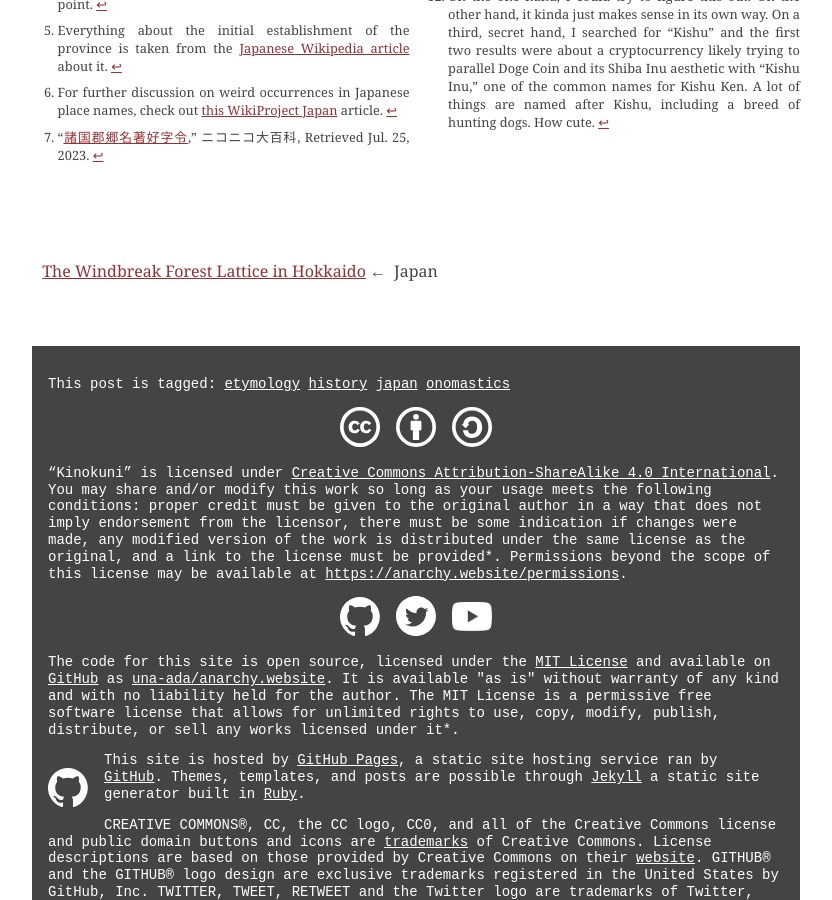
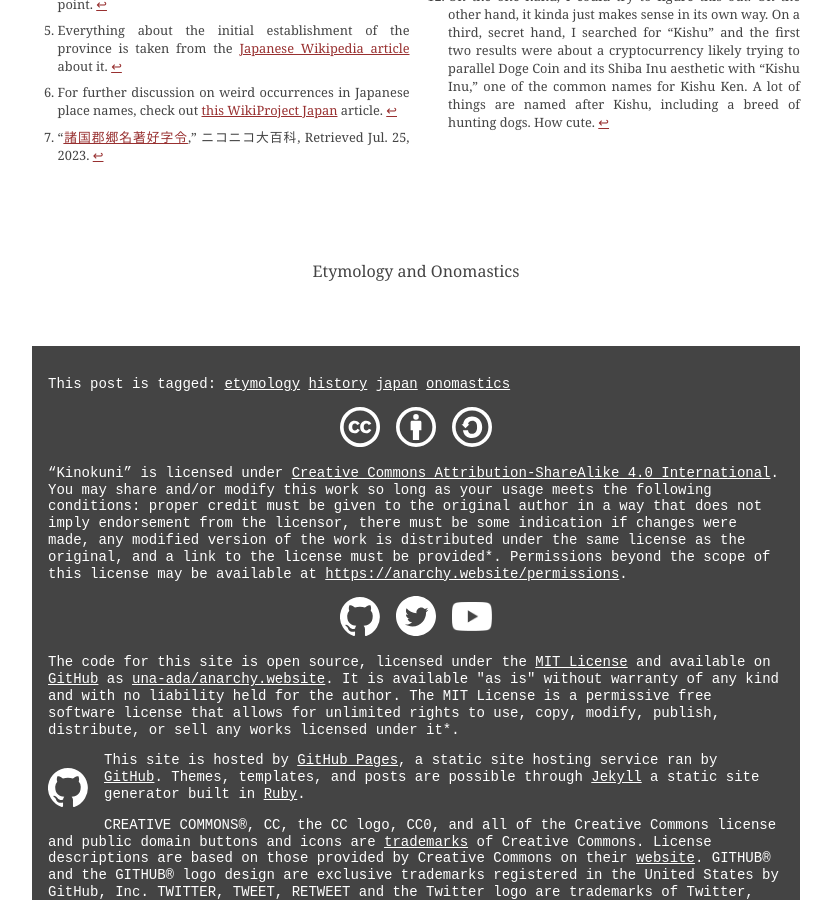
Before and after one commit to una-ada/anarchy.website, a Jekyll site: the page built from _posts/2023-07-25-kinokuni.md, in a window 1280 px wide and 900 px high, scrolled down 2659 px. Shown: the whole window, without its empty margins (224-1056 px from the left). Built offline with Jekyll 4.4.1, drawn with Linux system fonts in a browser that asks for light colours; some web fonts are replaced; some of the changed text lies outside the part shown.

Commit message:
add etymology series

```diff
--- a/_data/series.yml
+++ b/_data/series.yml
@@ -11,6 +11,9 @@
 bopomo:
   entry: Part
   title: Bopomo Development Log
+  type: series
+etymology:
+  title: Etymology and Onomastics
   type: series
 optics:
   title: Optics and Graphics
--- a/_posts/2023-07-25-kinokuni.md
+++ b/_posts/2023-07-25-kinokuni.md
@@ -6,7 +6,7 @@
 layout: post
 license: BY-SA
 permalink: /kinokuni
-series: japan
+series: etymology
 series_index: 1
 tags: japan etymology history onomastics
 title: Kinokuni
```
